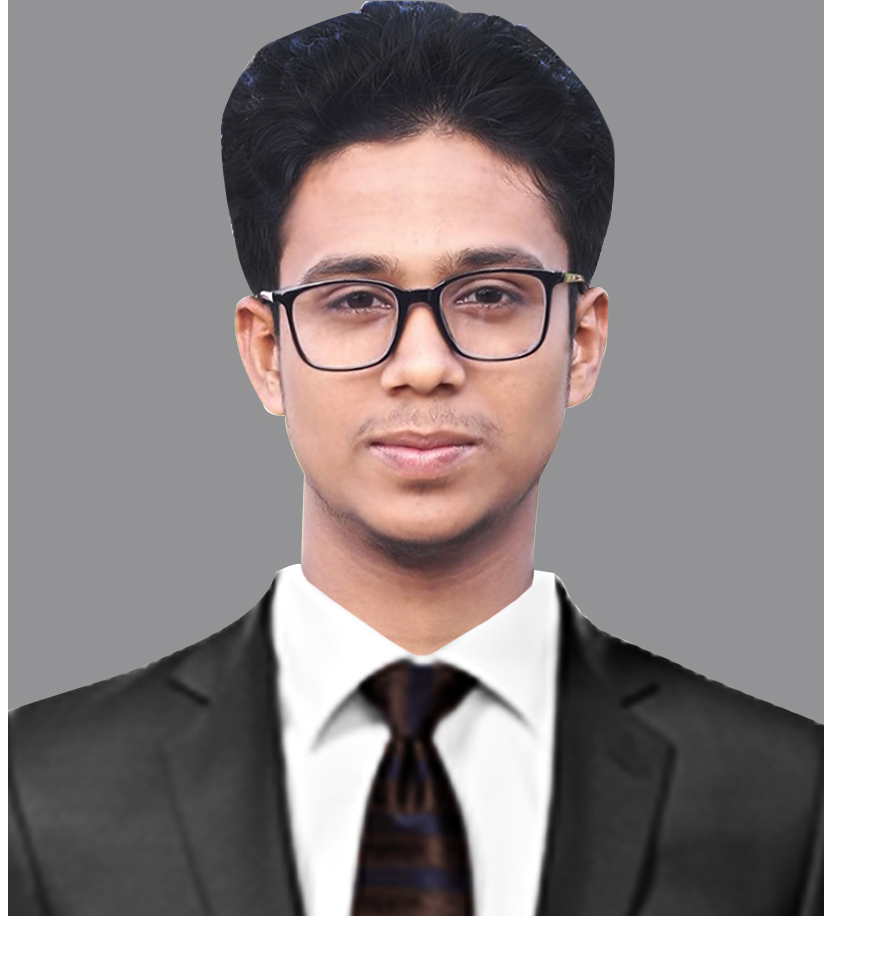
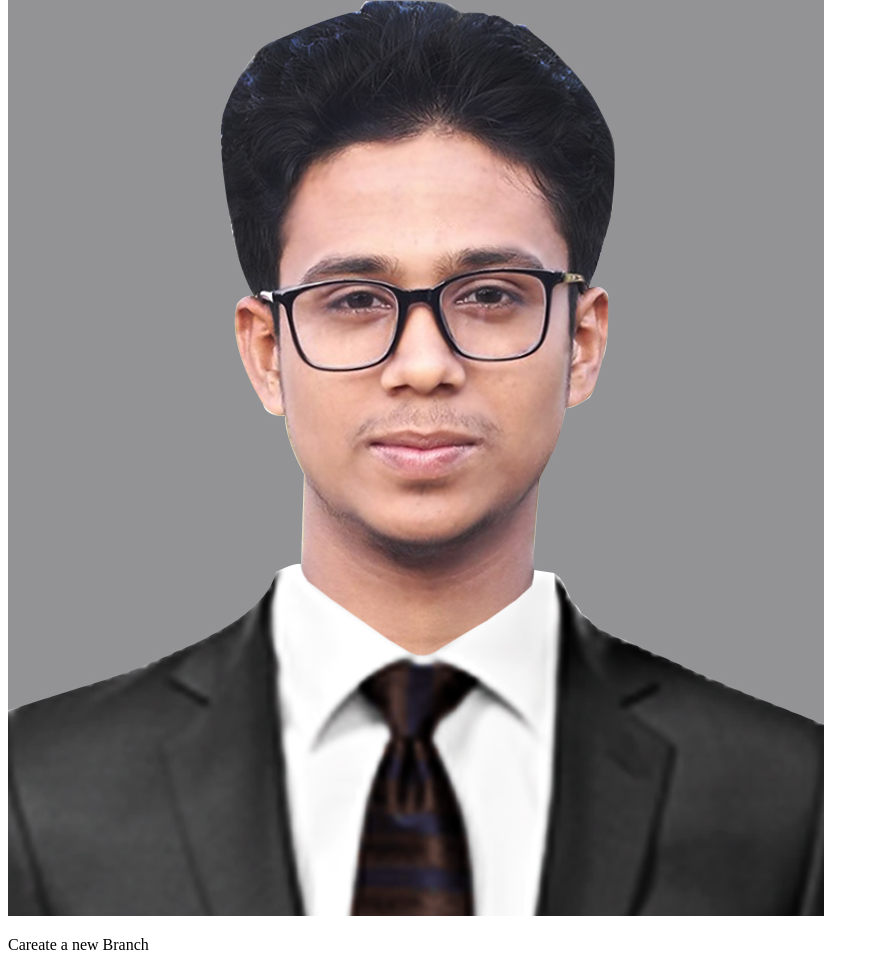
Before and after one commit to Farvez999/my-second-repo, a plain HTML site: page index.html in a window 1280 px wide. Shown: the part 158-1128 px from the top of the page, without its empty margins (0-879 px from the left). Before the commit the page ends 1086 px from the top, so only its background shows below. Drawn offline with Linux system fonts and the light colour scheme.

Commit message:
new branch carate

```diff
--- a/index.html
+++ b/index.html
@@ -10,5 +10,7 @@
     <h1>Welcome my website</h1>
     <p>Welcome my Repo</p>
     <img src="farvez.jpg" alt="">
+
+    <p>Careate a new Branch</p>
 </body>
 </html>
```
